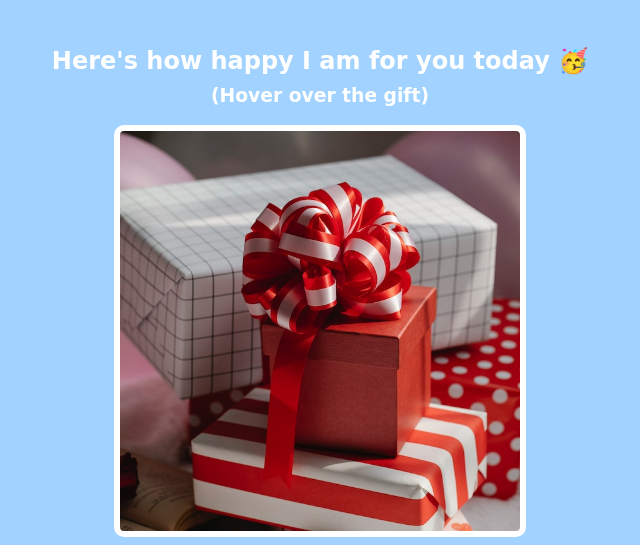
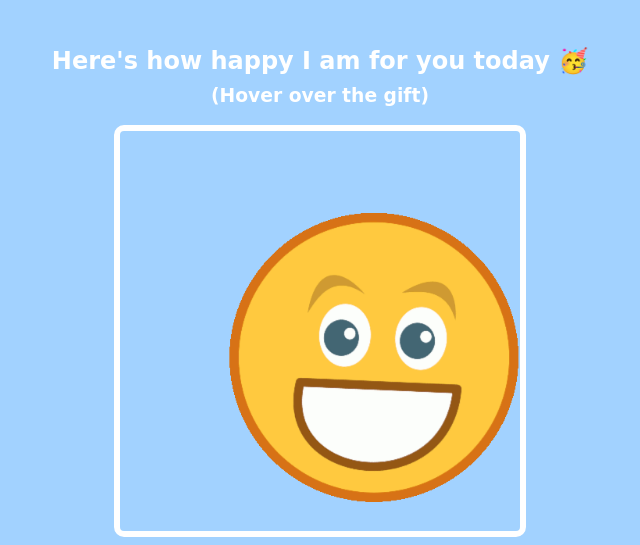
Before and after one commit to Jason757/birthday-gift-site, a plain HTML site: page index.html in a window 1280 px wide. In both pictures the pointer is over the element 640 px from the left and 633 px from the top of the page. Shown: the part 302-847 px from the top of the page, without its empty margins (320-960 px from the left). Drawn offline with Linux system fonts and the light colour scheme; files whose address does not match are found by name; a web font is replaced by a local one.

Commit message:
Add hover effect to gift box image

```diff
--- a/style.css
+++ b/style.css
@@ -51,3 +51,7 @@ body {
         background-image: url("images/gift-box.jpg");
         background-size: cover;
     }
+
+    .gift-img:hover {
+        background-image: url("images/happy.webp");
+    }
```
Also changed, not shown: images/happy.webp (added).
